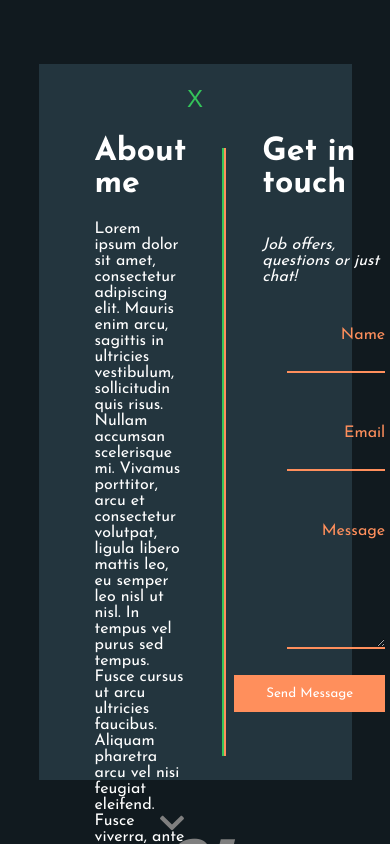
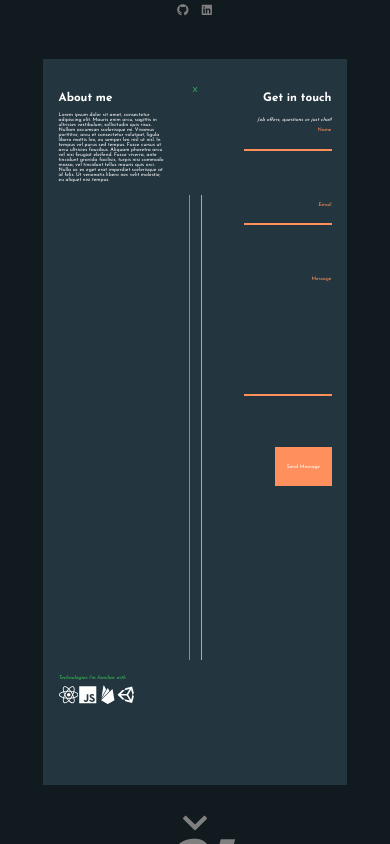
Before and after one commit to TimiSeila/portfolio, a React (Vite) app: page / in a window 390 px wide. Both pictures are taken after a click on the button "About Me". Shown: the top 844 px of the page. Built offline with nearby package versions, Linux system fonts and the light colour scheme.

Commit message:
Home and about made responsive for computers

```diff
--- a/src/features/AboutSection/AboutModal.css
+++ b/src/features/AboutSection/AboutModal.css
@@ -13,45 +13,30 @@
 
 .modal {
   background: #23353e;
-  padding: 20px;
   width: 70%;
   height: 80%;
   display: flex;
-  flex-direction: column;
-}
-
-.modal-close {
-  position: relative;
-  top: 0px;
-  right: 0px;
-  cursor: pointer;
-  border: none;
-  background: none;
-  color: #34c45a;
-  font-size: 24px;
-}
-
-.modal-close:hover {
-  color: #ff8f5c;
-}
-
-.modal-container {
-  display: flex;
-  width: 100%;
-  height: 100%;
+  padding: 3vh 4vw;
 }
 
 .about-me-container {
   width: 45%;
-  padding: 0 36px;
   display: flex;
   flex-direction: column;
   justify-content: space-between;
-  margin-bottom: 56px;
+  margin-bottom: 6vh;
 }
 
 .about-me-info-container {
   color: white;
+}
+
+.about-me-info-container h1 {
+  font-size: 3vw;
+}
+
+.about-me-info-container p {
+  font-size: 1.3vw;
 }
 
 .about-me-technologies-container {
@@ -62,36 +47,57 @@
 
 .tech-info {
   font-style: italic;
+  font-size: 1.3vw;
   color: #34c45a;
 }
 
 .about-me-tech-icon {
   color: white;
-  font-size: 56px;
+  font-size: 5vw;
+}
+
+.middle-container {
+  width: 10%;
+  display: flex;
+  align-items: center;
+  flex-direction: column;
+  margin: 0 4vw;
+}
+
+.modal-close {
+  cursor: pointer;
+  border: none;
+  background: none;
+  color: #34c45a;
+  font-size: 2vw;
+}
+
+.modal-close:hover {
+  color: #ff8f5c;
 }
 
 .dividers-container {
-  width: 10%;
   display: flex;
   justify-content: space-around;
   align-items: center;
+  width: 100%;
+  height: 100%;
 }
 
 .divider-one {
-  width: 2px;
+  width: 0.2vw;
   background-color: #34c45a;
-  height: 90%;
+  height: 70%;
 }
 
 .divider-two {
-  width: 2px;
+  width: 0.2vw;
   background-color: #ff8f5c;
-  height: 90%;
+  height: 70%;
 }
 
 .contact-me-container {
   width: 45%;
-  padding: 0 36px;
   display: flex;
   flex-direction: column;
   align-items: flex-end;
@@ -99,24 +105,26 @@
 
 .contact-me-container h1 {
   color: white;
+  font-size: 3vw;
 }
 
 .contact-me-container p {
   color: white;
   font-style: italic;
+  font-size: 1.3vw;
 }
 
 .contact-me-inputfield {
   background: none;
   border: none;
-  border-bottom: 2px solid #ff8f5c;
+  border-bottom: 0.3vh solid #ff8f5c;
   text-align: right;
   color: white;
   width: 80%;
   vertical-align: baseline;
   font-family: Josefin Sans;
-  font-size: 16px;
-  padding: 6px 0;
+  font-size: 1.5vw;
+  padding: 0.7vh 0;
 }
 
 .contact-me-inputfield:focus {
@@ -124,12 +132,13 @@
 }
 
 .contact-me-container label {
+  font-size: 1.3vw;
   color: #ff8f5c;
   display: flex;
   flex-direction: column;
   align-items: flex-end;
   width: 100%;
-  margin: 26px 0;
+  margin-bottom: 6vh;
 }
 
 .contact-me-container form {
@@ -140,11 +149,12 @@
 }
 
 .contact-me-submit {
+  font-size: 1.3vw;
   border: none;
   background-color: #ff8f5c;
   color: white;
   font-family: Josefin Sans;
-  padding: 12px 32px;
+  padding: 2vh 3vw;
 }
 
 .contact-me-submit:hover {
--- a/src/features/AboutSection/AboutModal.jsx
+++ b/src/features/AboutSection/AboutModal.jsx
@@ -47,24 +47,20 @@ const Modal = ({ isOpen, onClose }) => {
   return (
     <div className="modal-overlay">
       <div className="modal">
-        <button className="modal-close" onClick={onClose}>
-          X
-        </button>
-        <div className="modal-container">
         <div className="about-me-container">
           <div className="about-me-info-container">
             <h1>About me</h1>
             <p>
               Lorem ipsum dolor sit amet, consectetur adipiscing elit. Mauris
               enim arcu, sagittis in ultricies vestibulum, sollicitudin quis
-                risus. Nullam accumsan scelerisque mi. Vivamus porttitor, arcu
-                et consectetur volutpat, ligula libero mattis leo, eu semper leo
-                nisl ut nisl. In tempus vel purus sed tempus. Fusce cursus ut
-                arcu ultricies faucibus. Aliquam pharetra arcu vel nisi feugiat
-                eleifend. Fusce viverra, ante tincidunt gravida facilisis,
-                turpis nisi commodo massa, vel tincidunt tellus mauris quis
-                orci. Nulla ac ex eget erat imperdiet scelerisque at id felis.
-                Ut venenatis libero nec velit molestie, eu aliquet nisi tempus.
+              risus. Nullam accumsan scelerisque mi. Vivamus porttitor, arcu et
+              consectetur volutpat, ligula libero mattis leo, eu semper leo nisl
+              ut nisl. In tempus vel purus sed tempus. Fusce cursus ut arcu
+              ultricies faucibus. Aliquam pharetra arcu vel nisi feugiat
+              eleifend. Fusce viverra, ante tincidunt gravida facilisis, turpis
+              nisi commodo massa, vel tincidunt tellus mauris quis orci. Nulla
+              ac ex eget erat imperdiet scelerisque at id felis. Ut venenatis
+              libero nec velit molestie, eu aliquet nisi tempus.
             </p>
           </div>
           <div className="about-me-technologies-container">
@@ -75,9 +71,14 @@ const Modal = ({ isOpen, onClose }) => {
             />
           </div>
         </div>
+        <div className="middle-container">
+          <button className="modal-close" onClick={onClose}>
+            X
+          </button>
           <div className="dividers-container">
             <div className="divider-one"></div>
             <div className="divider-two"></div>
+          </div>
         </div>
         <div className="contact-me-container">
           <h1>Get in touch</h1>
@@ -116,11 +117,8 @@ const Modal = ({ isOpen, onClose }) => {
                 name="message"
                 rows="6"
                 style={{
-                    boxSizing: "border-box",
-                    minWidth: "80%",
-                    maxWidth: "80%",
-                    minHeight: "30px",
-                    maxHeight: "180px",
+                  resize: "none",
+                  height: "12vh",
                 }}
                 value={message}
                 onChange={(e) => setMessage(e.target.value)}
@@ -141,7 +139,6 @@ const Modal = ({ isOpen, onClose }) => {
         </div>
       </div>
     </div>
-    </div>
   );
 };
 
--- a/src/features/HomeSection/HomeSection.css
+++ b/src/features/HomeSection/HomeSection.css
@@ -35,8 +35,8 @@
 
 .homesection-socials-icon {
   color: #fff;
-  font-size: 46px;
-  margin: 20px 30px;
+  font-size: 3vw;
+  margin: 1vw 1.5vw;
 }
 
 .homesection-socials-icon:hover {
@@ -56,14 +56,14 @@
 .homesection-header-name {
   margin: 0;
   color: #fff;
-  font-size: 96px;
+  font-size: 7vw;
   font-weight: 400;
 }
 
 .homesection-header-desc {
   margin: 0;
   color: #fff;
-  font-size: 24px;
+  font-size: 2vw;
   font-weight: 300;
 }
 
@@ -82,7 +82,7 @@
   border: none;
   color: white;
   background-color: #34c45a;
-  font-size: 32px;
+  font-size: 2vw;
   font-family: Josefin Sans;
   font-weight: 700;
   transition: 0.6s ease-in-out;
--- a/src/features/HomeSection/HomeSection.jsx
+++ b/src/features/HomeSection/HomeSection.jsx
@@ -21,7 +21,7 @@ const HomeSection = () => {
 
   return (
     <>
-      <Parallax />
+      {window.innerWidth <= 1024 ? null : <Parallax />}
       <div className="homesection-container">
         <div className="homesection-socials-container">
           <FaGithub
```
Lines whose indentation alone changed are shown as unchanged.
